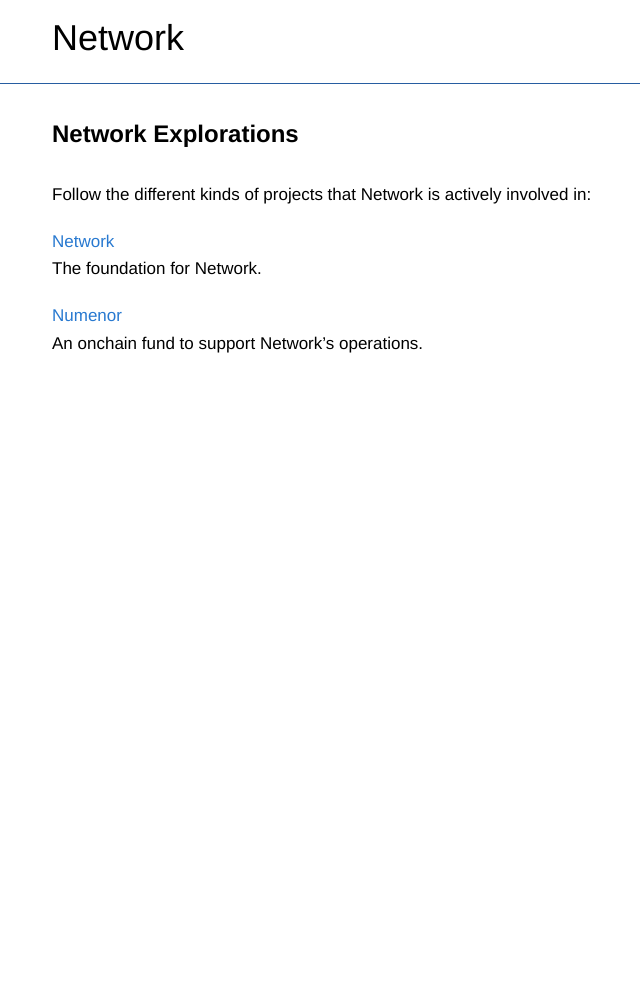
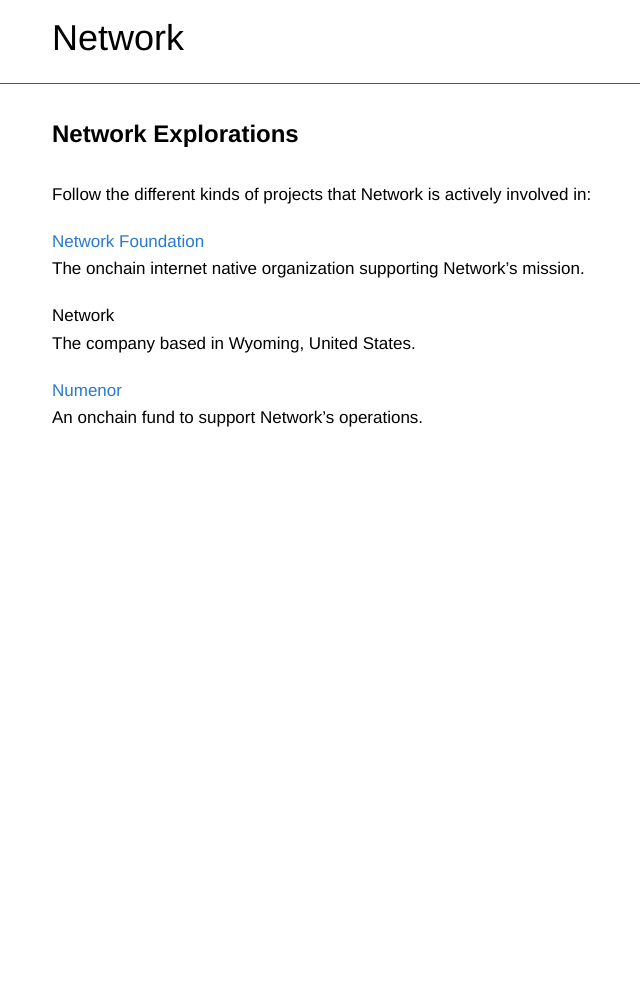
Before and after one commit to networkf/network.github.io, a Jekyll site: the page built from explorations.md, in a window 1280 px wide. Shown: the whole page, without its empty margins (223-863 px from the left). Built offline with Jekyll 4.4.1, drawn with Linux system fonts in a browser that asks for light colours; some web fonts are replaced; our own code applies the rules of GitHub Pages for plain Markdown files; the repository's description, which GitHub fills in, is left out; before the commit the page ends 908 px from its top, so only the background shows below that.

Commit message:
Update explorations.md

```diff
--- a/explorations.md
+++ b/explorations.md
@@ -10,9 +10,14 @@ layout: default
 <br>
 Follow the different kinds of projects that Network is actively involved in:
 
-[Network](https://network.foundation)
+[Network Foundation](https://network.foundation)
 <br>
-The foundation for Network.
+The onchain internet native organization supporting Network's mission.
+<br>
+
+Network
+<br>
+The company based in Wyoming, United States.
 <br>
 
 [Numenor](https://numenor.li)
```
